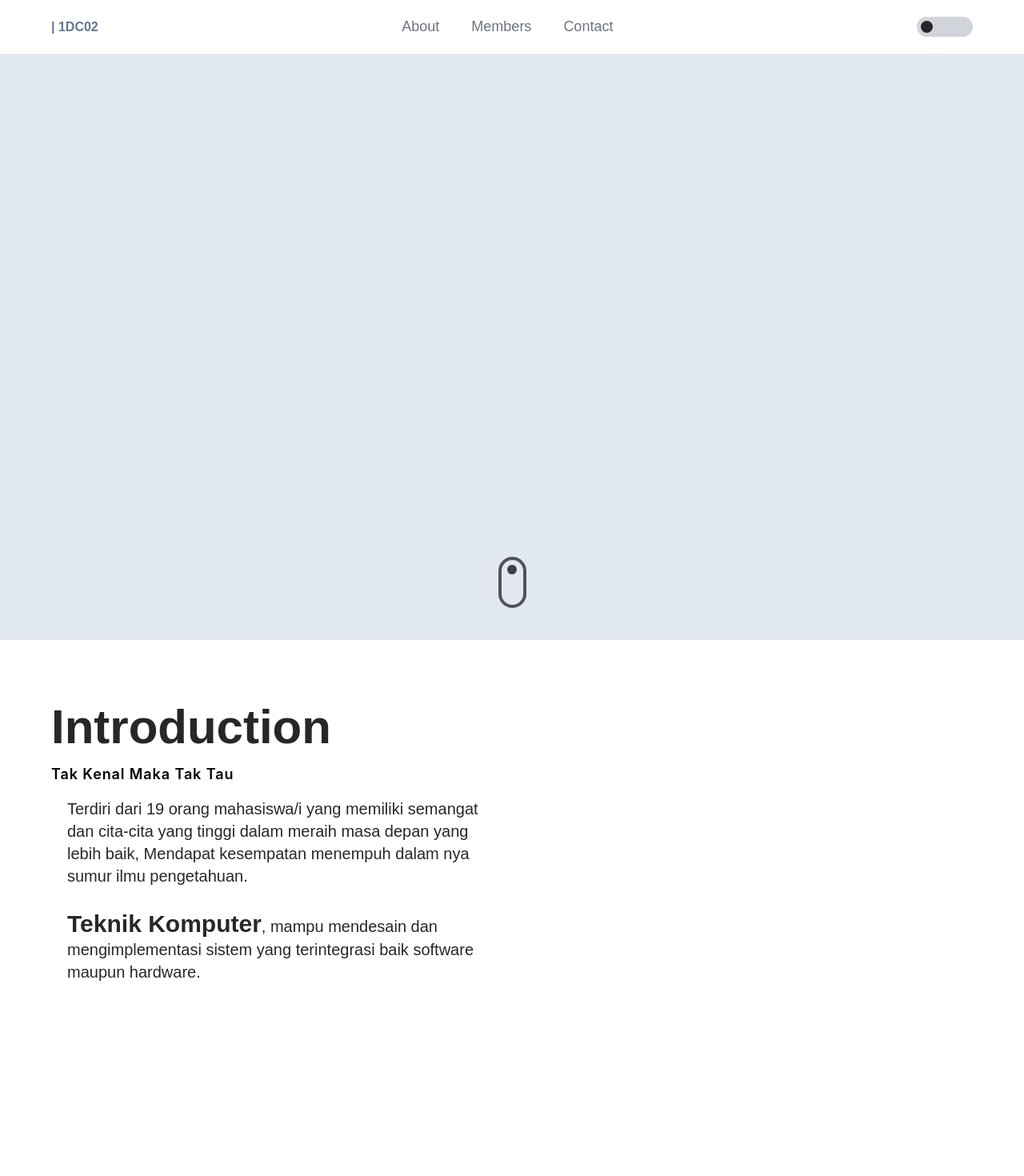
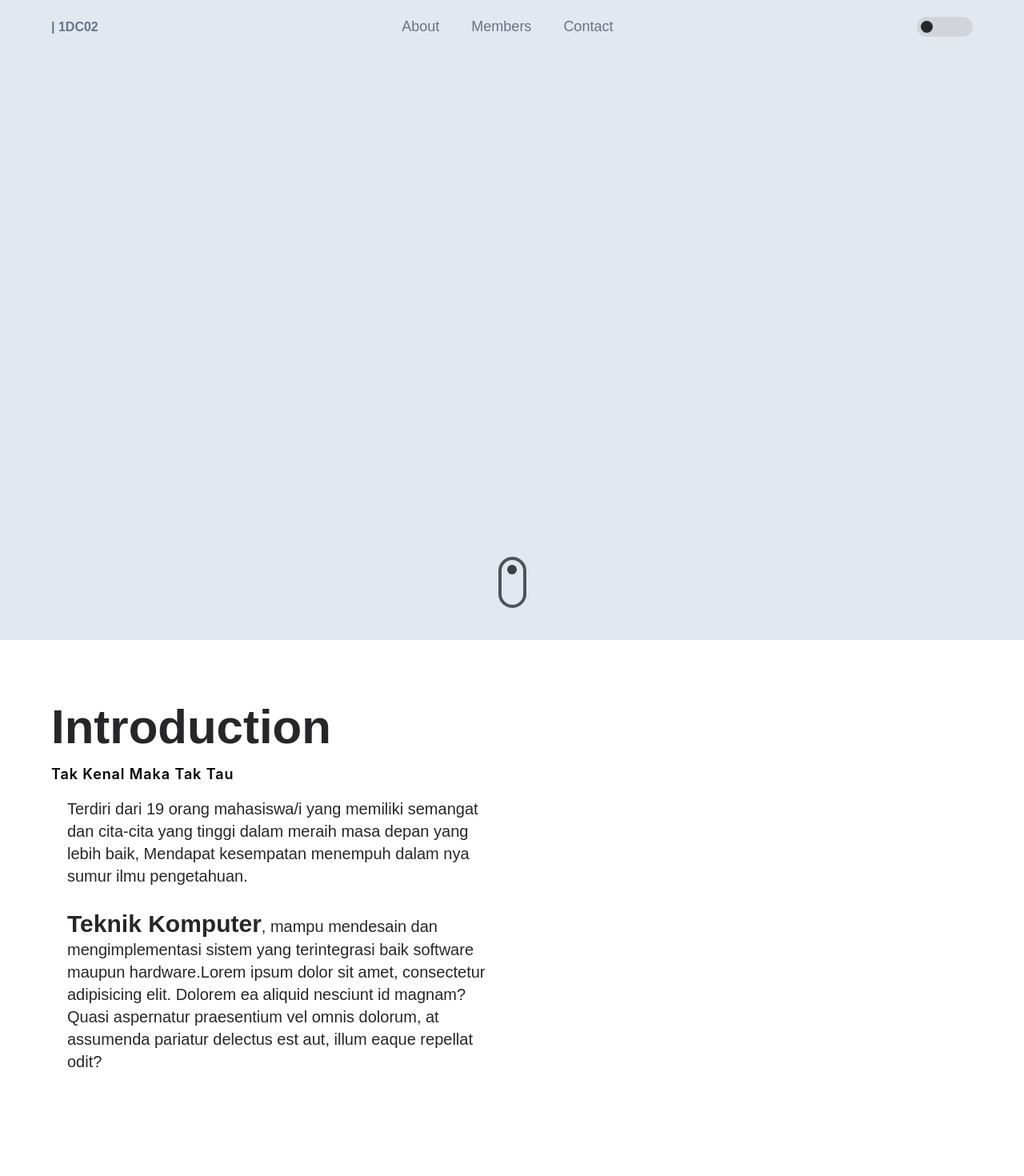
Before and after one commit to DSQL-MONGKEY/class-profile, a React (Vite) app: page / in a window 1280 px wide. Shown: the top 1470 px of the page at 80% size. Built offline with nearby package versions, Linux system fonts and the light colour scheme.

Commit message:
Change bg-color for fresh UI

```diff
--- a/src/components/About.jsx
+++ b/src/components/About.jsx
@@ -20,9 +20,12 @@ export const About = () => {
             <span className=" mt-3 sm:mt-10">
                Terdiri dari 19 orang mahasiswa/i yang memiliki semangat dan cita-cita yang tinggi dalam meraih masa depan yang lebih baik, Mendapat kesempatan menempuh dalam nya sumur ilmu pengetahuan.
             </span> <br /> <br />
-            <span className="mt-16">
+            <span className="sm:my-16">
                <span className="font-semibold text-3xl">Teknik Komputer</span>
                , mampu mendesain dan mengimplementasi sistem yang terintegrasi baik software maupun hardware.
+            </span>
+            <span>
+               Lorem ipsum dolor sit amet, consectetur adipisicing elit. Dolorem ea aliquid nesciunt id magnam? Quasi aspernatur praesentium vel omnis dolorum, at assumenda pariatur delectus est aut, illum eaque repellat odit?
             </span>
          </motion.p>
       </section>
--- a/src/components/Members.jsx
+++ b/src/components/Members.jsx
@@ -17,7 +17,7 @@ export const Members = () => {
 
 
   return (
-      <section className={`${styles.sectionAuto} ${styles.padding} bg-white dark:bg-halfnight`}>
+      <section className={`${styles.sectionAuto} ${styles.padding} bg-white dark:bg-gray-900`}>
           <motion.p
           variants={textVariant()}
           className={`${styles.heroHeadText} m-5 text-zinc-800 dark:text-slate-200`}>
--- a/src/components/Navbar.jsx
+++ b/src/components/Navbar.jsx
@@ -14,7 +14,7 @@ export const Navbar = ({ darkTheme, setDarkTheme }) => {
    return (
       <>
          <nav
-            className={`${styles.paddingX} w-full flex items-center py-5 fixed top-0 z-20 font-poppins font-semibold bg-white dark:bg-halfnight`}>
+            className={`${styles.paddingX} w-full flex items-center py-5 fixed top-0 z-20 font-poppins font-semibold`}>
             <div className='w-full flex justify-between items-center max-w-7xl mx-auto'>
                <Link
                   to='/'
```
